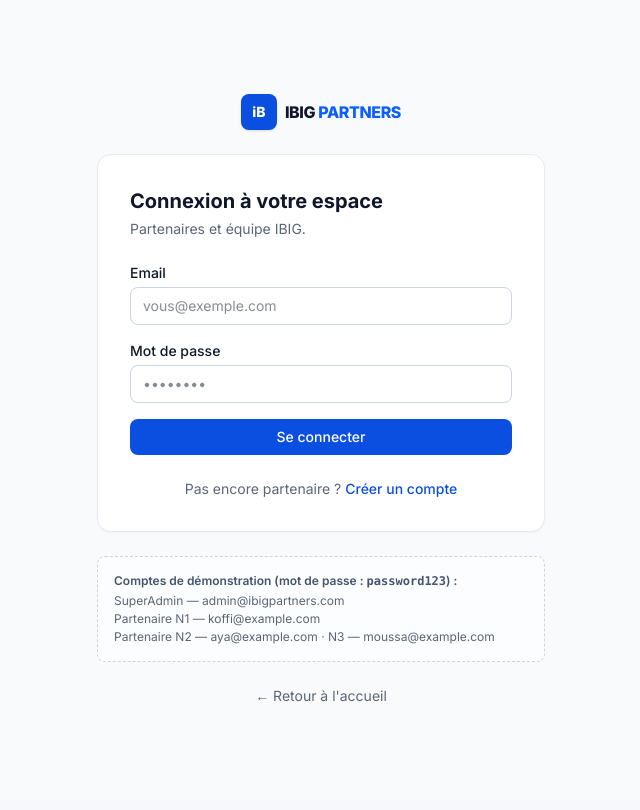
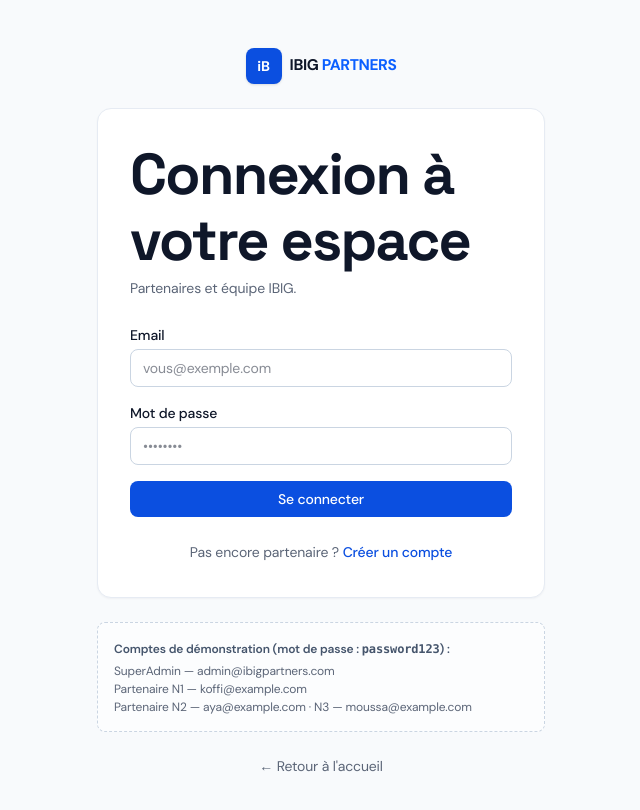
Before and after one commit to ibinter/ibig-partners, a Next.js app: page /connexion in a window 1280 px wide. Shown: the top 810 px of the page, without its empty margins (319-959 px from the left). Built offline with nearby package versions, Linux system fonts and the light colour scheme; no server answers.

Commit message:
typo: Space Grotesk (display) + DM Sans (body) — premium typography

```diff
--- a/src/app/globals.css
+++ b/src/app/globals.css
@@ -16,6 +16,9 @@
 
   --color-ink: #0f1729;
   --color-muted: #5b6577;
+
+  --font-sans: var(--font-sans);
+  --font-display: var(--font-display);
 }
 
 :root {
@@ -26,7 +29,50 @@
 body {
   background: var(--background);
   color: var(--foreground);
-  font-family: var(--font-sans), system-ui, Arial, sans-serif;
+  font-family: var(--font-sans), "DM Sans", system-ui, sans-serif;
+  font-size: 15.5px;
+  line-height: 1.65;
+  letter-spacing: -0.01em;
+  font-weight: 400;
+  -webkit-font-smoothing: antialiased;
+  -moz-osx-font-smoothing: grayscale;
+}
+
+h1, h2, h3, h4, h5, h6 {
+  font-family: var(--font-display), "Space Grotesk", system-ui, sans-serif;
+  font-weight: 700;
+  letter-spacing: -0.03em;
+  line-height: 1.15;
+}
+
+h1 { font-size: clamp(2.2rem, 5vw, 3.6rem); }
+h2 { font-size: clamp(1.7rem, 3.5vw, 2.6rem); }
+h3 { font-size: clamp(1.25rem, 2.5vw, 1.75rem); }
+
+p {
+  line-height: 1.7;
+}
+
+strong, b {
+  font-weight: 600;
+}
+
+.font-display {
+  font-family: var(--font-display), "Space Grotesk", system-ui, sans-serif;
+}
+
+/* Textes fins et élégants */
+.text-refined {
+  font-weight: 300;
+  letter-spacing: 0.02em;
+}
+
+/* Labels / captions premium */
+.label-caps {
+  font-size: 0.72rem;
+  font-weight: 600;
+  letter-spacing: 0.12em;
+  text-transform: uppercase;
 }
 
 /* ===================== ANIMATIONS ===================== */
--- a/src/app/layout.tsx
+++ b/src/app/layout.tsx
@@ -1,11 +1,20 @@
 import type { Metadata, Viewport } from "next";
-import { Inter } from "next/font/google";
+import { DM_Sans, Space_Grotesk } from "next/font/google";
 import "./globals.css";
 import { PWARegister, PWAInstallBanner } from "@/components/pwa-register";
 
-const inter = Inter({
+const dmSans = DM_Sans({
   variable: "--font-sans",
   subsets: ["latin"],
+  weight: ["300", "400", "500", "600", "700"],
+  display: "swap",
+});
+
+const spaceGrotesk = Space_Grotesk({
+  variable: "--font-display",
+  subsets: ["latin"],
+  weight: ["400", "500", "600", "700"],
+  display: "swap",
 });
 
 export const metadata: Metadata = {
@@ -41,7 +50,7 @@ export default function RootLayout({
   children: React.ReactNode;
 }>) {
   return (
-    <html lang="fr" className={`${inter.variable} h-full antialiased`}>
+    <html lang="fr" className={`${dmSans.variable} ${spaceGrotesk.variable} h-full antialiased`}>
       <body className="min-h-full flex flex-col">
         {children}
         <PWARegister />
```
